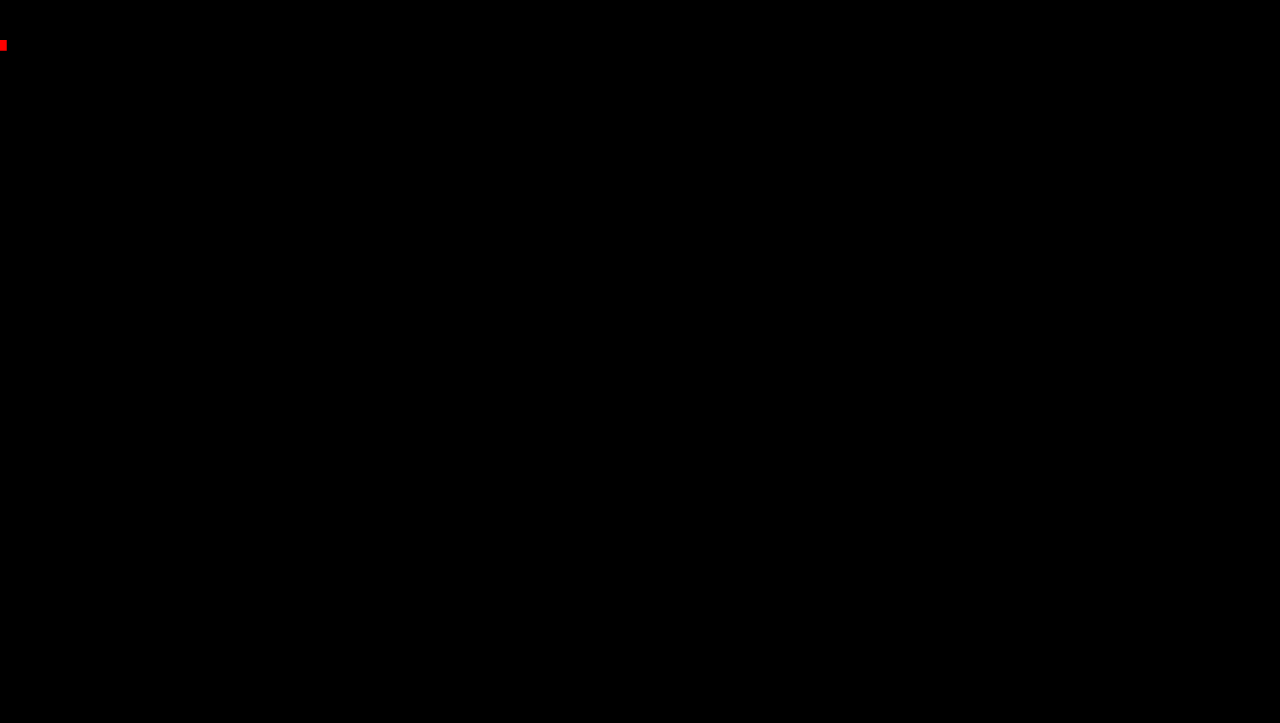
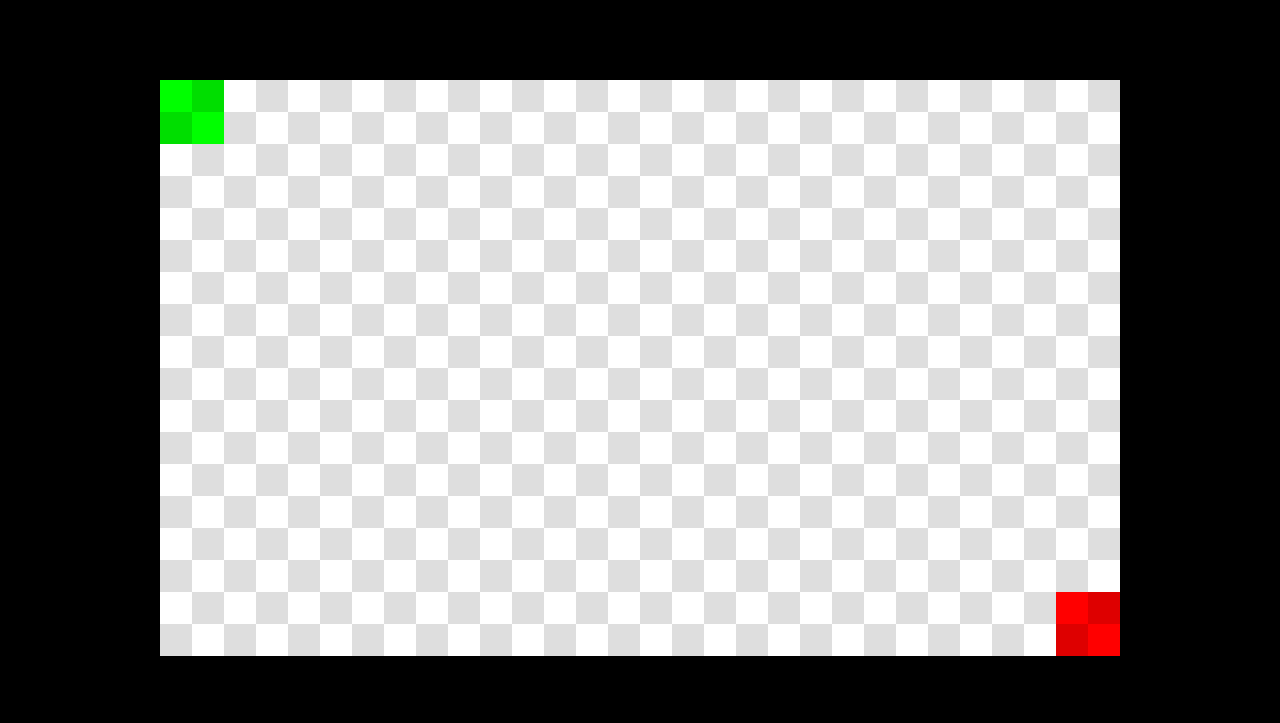
Before and after one commit to Casmo/js48-1-game, a website: page src/index.html in a window 1280 px wide. Drawn offline with nearby package versions, Linux system fonts and the light colour scheme; files that its build step writes are made by us from their sources; animation ran at ten frames a second.

Commit message:
Basic grid initial.

```diff
--- a/gruntfile.js
+++ b/gruntfile.js
@@ -14,6 +14,7 @@ module.exports = function(grunt) {
                     'src/utils/randomcolor.js',
                     'src/MS/MS.js',
                     'src/MS/MS.Element.js',
+                    'src/MS/Tile/MS.Tile.js',
                     'src/game.js'
                 ],
                 dest: 'build/game.js'
--- a/src/MS/MS.Element.js
+++ b/src/MS/MS.Element.js
@@ -44,7 +44,7 @@ MS.Element = function () {
 
     /**
      * The texture or textures of the element
-     * @type {null}
+     * @type {null}|object|array
      */
     this.texture = null;
 
@@ -78,10 +78,15 @@ MS.Element.prototype = {
      */
     init: function() {
 
-        if (this.texture != null && this.texture.length > 0) {
+        // YAK! Dammit JS.
+        // http://stackoverflow.com/a/4775737/4071949
+        if (this.texture != null && Object.prototype.toString.call( this.texture ) === '[object Array]') {
             var frames = [];
             for (var i = 0; i < this.texture.length; i++) {
-                frames.push(this.texture[i]);
+                if (typeof MS._resources[this.texture[i]] == 'undefined') {
+                    continue; // Texture not found
+                }
+                frames.push(MS._resources[this.texture[i]].texture);
             }
 
             this.object = new PIXI.extras.MovieClip(frames);
@@ -91,7 +96,9 @@ MS.Element.prototype = {
         }
         else if (this.texture != null) {
             this.object = new PIXI.Sprite();
-            this.object.texture = this.texture;
+            if (typeof MS._resources[this.texture] != 'undefined') {
+                this.object.texture = MS._resources[this.texture].texture;
+            }
             this.object.anchor.set(.5);
         }
 
--- a/src/MS/MS.js
+++ b/src/MS/MS.js
@@ -25,8 +25,8 @@
 var MS = {
     settings: {
         // Resolution
-        width: 1920,
-        height: 1080,
+        width: 960,
+        height: 640,
         sound: 10, // 0-10 where 0 is off
         music: 10, // 01-10 where 0 is off
         assetsPath: 'assets/',
@@ -38,6 +38,14 @@ var MS = {
     _resources: {}, // List with key => asset
     timer: 0,
     loadingBar: {},
+    grid: [], // Complete grid with [x][y] = {open: true|false, Element: {}};
+    // List with key => object
+    assets: [
+        {
+            key: 'tile-basic',
+            src: 'tiles/basic.png'
+        }
+    ],
 
     init: function () {
 
@@ -68,13 +76,13 @@ var MS = {
         loadingBar.object.position = {x: 0, y: 0};
         loadingBar.add();
         this.loadingBar = loadingBar;
+        this.load(this.assets, function() { MS.startGame(); });
         this._resizeGame();
     },
 
     /**
      * Resize the game depending on the resolution
      * @private
-     * @todo make a min width and height
      */
     _resizeGame: function () {
 
@@ -86,16 +94,60 @@ var MS = {
 
         if (newWidthToHeight > widthToHeight) {
             newWidth = newHeight * widthToHeight;
-            gameArea.style.height = newHeight + 'px';
-            gameArea.style.width = newWidth + 'px';
         } else {
             newHeight = newWidth / widthToHeight;
-            gameArea.style.width = newWidth + 'px';
-            gameArea.style.height = newHeight + 'px';
         }
+
+        if (newWidth > 960) {
+            newWidth = 960;
+        }
+        if (newHeight > 640) {
+            newHeight = 640;
+        }
+
+        gameArea.style.width = newWidth + 'px';
+        gameArea.style.height = newHeight + 'px';
 
         gameArea.style.marginTop = -(newHeight / 2) + 'px';
         gameArea.style.marginLeft = -(newWidth / 2) + 'px';
+
+    },
+
+    /**
+     * Temporary function to start the first level
+     * @todo should be using tiled for generating levels
+     * @private
+     */
+    startGame: function() {
+
+        var gridSizeX = 15;
+        var gridSizeY = 9;
+        var gridSize = 64;
+        var start = {x: 0, y: 0};
+        var end = {x: 14, y: 8};
+
+        for (var x = 0; x < gridSizeX; x++) {
+            this.grid[x] = [];
+            for (var y = 0; y < gridSizeY; y++) {
+                var grid = {};
+                var Tile = new MS.Tile(x, y);
+                var open = true; // Default open
+                Tile.init();
+                Tile.object.position = {
+                    x: 32 + (x * gridSize),
+                    y: 32 + (y * gridSize)
+                };
+                Tile.add();
+                grid.open = Tile.open = open;
+                grid.Element = Tile;
+                this.grid[x][y] = grid;
+            }
+        }
+
+        this.grid[start.x][start.y].Element.object.tint = 0x00ff00;
+        this.grid[end.x][end.y].Element.object.tint = 0xff0000;
+
+        console.log(this.grid);
 
     },
 
--- /dev/null
+++ b/src/MS/Tile/MS.Tile.js
@@ -0,0 +1,53 @@
+/**
+ * The MIT License (MIT)
+ *
+ * Copyright (c) 2015 Couchfriends
+ * www.couchfriends.com
+ *
+ * Permission is hereby granted, free of charge, to any person obtaining a copy
+ * of this software and associated documentation files (the "Software"), to deal
+ * in the Software without restriction, including without limitation the rights
+ * to use, copy, modify, merge, publish, distribute, sublicense, and/or sell
+ * copies of the Software, and to permit persons to whom the Software is
+ * furnished to do so, subject to the following conditions:
+ *
+ * The above copyright notice and this permission notice shall be included in all
+ * copies or substantial portions of the Software.
+ *
+ * THE SOFTWARE IS PROVIDED "AS IS", WITHOUT WARRANTY OF ANY KIND, EXPRESS OR
+ * IMPLIED, INCLUDING BUT NOT LIMITED TO THE WARRANTIES OF MERCHANTABILITY,
+ * FITNESS FOR A PARTICULAR PURPOSE AND NONINFRINGEMENT. IN NO EVENT SHALL THE
+ * AUTHORS OR COPYRIGHT HOLDERS BE LIABLE FOR ANY CLAIM, DAMAGES OR OTHER
+ * LIABILITY, WHETHER IN AN ACTION OF CONTRACT, TORT OR OTHERWISE, ARISING FROM,
+ * OUT OF OR IN CONNECTION WITH THE SOFTWARE OR THE USE OR OTHER DEALINGS IN THE
+ * SOFTWARE.
+ */
+
+/**
+ * Each tile is part of a grid.
+ * @constructor
+ */
+MS.Tile = function (x, y) {
+
+    MS.Element.call(this);
+
+    /**
+     * The position on the grid
+     * @type {*|number}
+     */
+    this.x = x || 0;
+    this.y = y || 0;
+
+    this.name = 'tile';
+
+    this.texture = 'tile-basic';
+
+    /**
+     * Can the enemy walk on this tile?
+     * @type {boolean}
+     */
+    this.open = true;
+
+};
+
+MS.Tile.prototype = Object.create(MS.Element.prototype);
--- a/src/index.html
+++ b/src/index.html
@@ -14,6 +14,7 @@
 <script src="utils/randomcolor.js"></script>
 <script src="MS/MS.js"></script>
 <script src="MS/MS.Element.js"></script>
+<script src="MS/Tile/MS.Tile.js"></script>
 <script src="game.js"></script>
 </body>
 </html>
```
Also changed, not shown: src/assets/tiles/basic.png (added).
